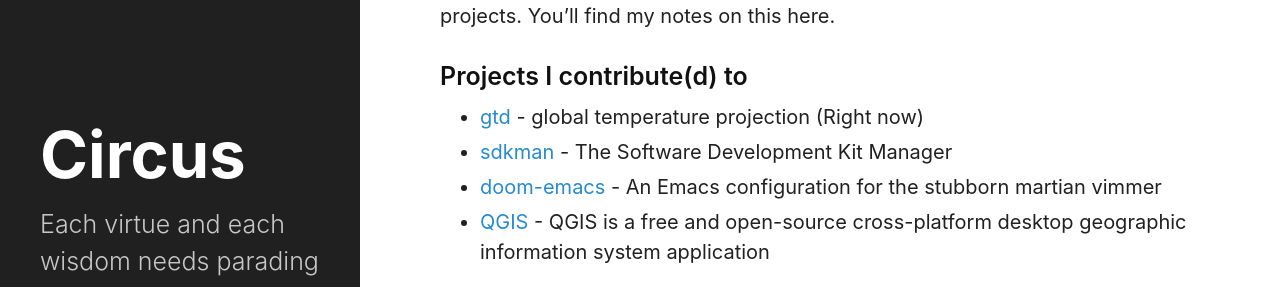
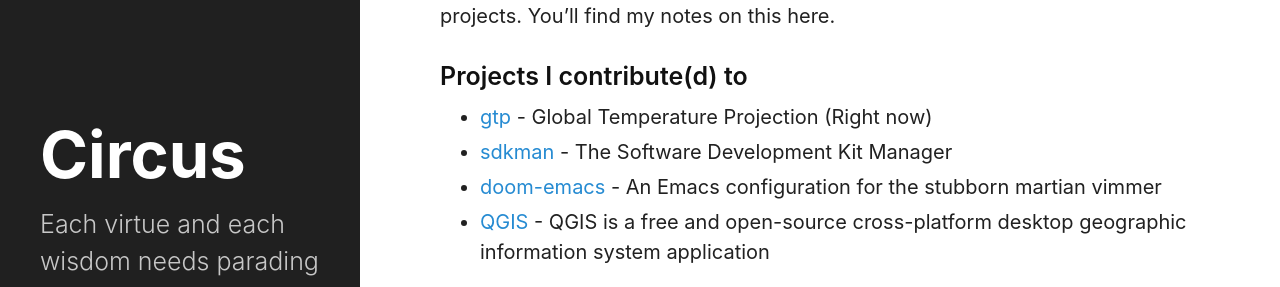
Before and after one commit to rscircus/rscircus.github.io, a Jekyll site: the page built from index.md, in a window 1280 px wide. Shown: the part 347-634 px from the top of the page. Built offline with Jekyll 4.4.1, drawn with Linux system fonts in a browser that asks for light colours; our own code applies the rules of GitHub Pages for plain Markdown files.

Commit message:
Update index.md

```diff
--- a/index.md
+++ b/index.md
@@ -10,7 +10,7 @@
 
 ### Projects I contribute(d) to
 
--   [gtd]() - global temperature projection (Right now)
+-   [gtp]() - Global Temperature Projection (Right now)
 -   [sdkman](https://sdkman.io) - The Software Development Kit Manager
 -   [doom-emacs](https://github.com/hlissner/doom-emacs) - An Emacs configuration for the stubborn martian vimmer
 -   [QGIS](https://qgis.org) - QGIS is a free and open-source cross-platform desktop geographic information system application
```
